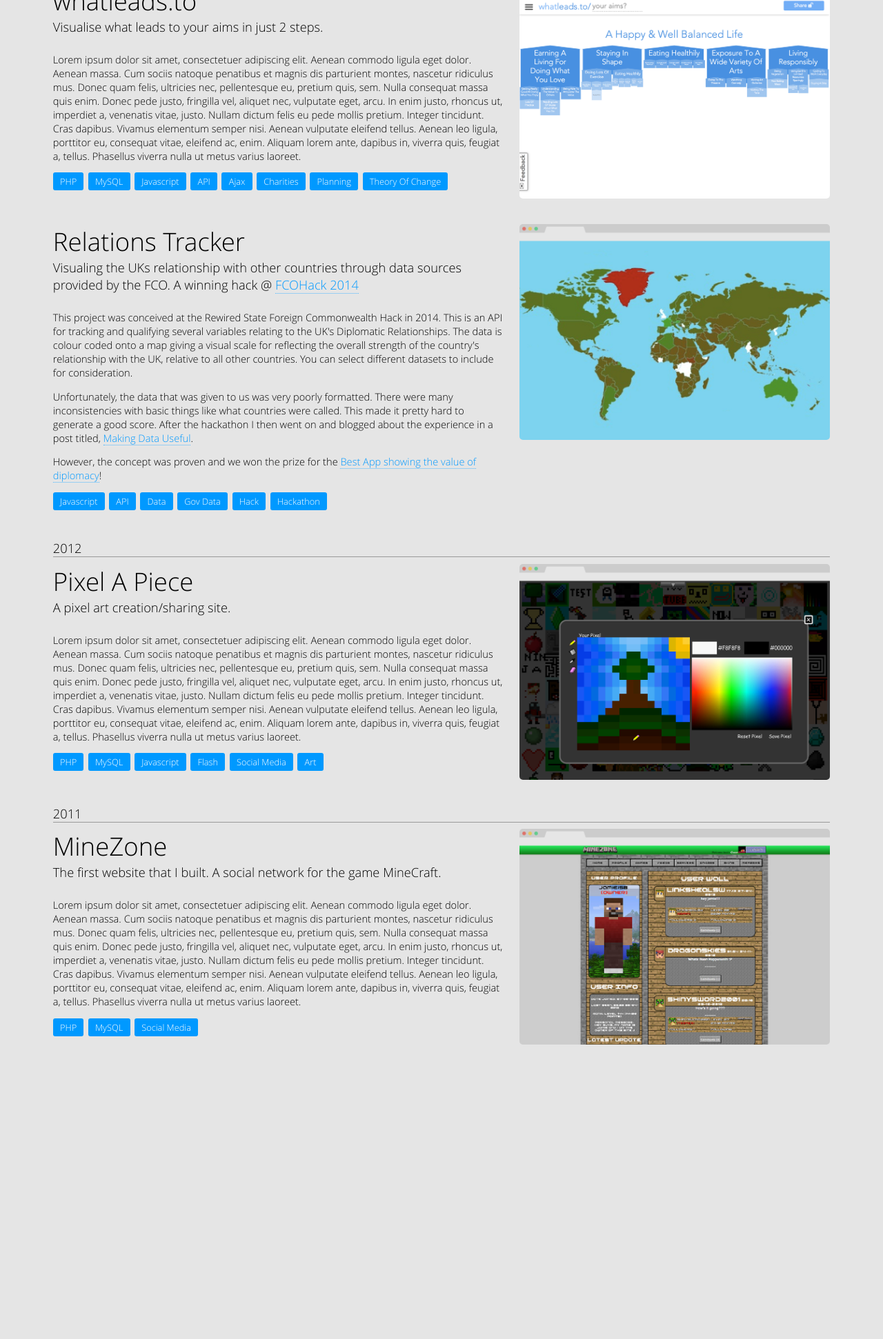
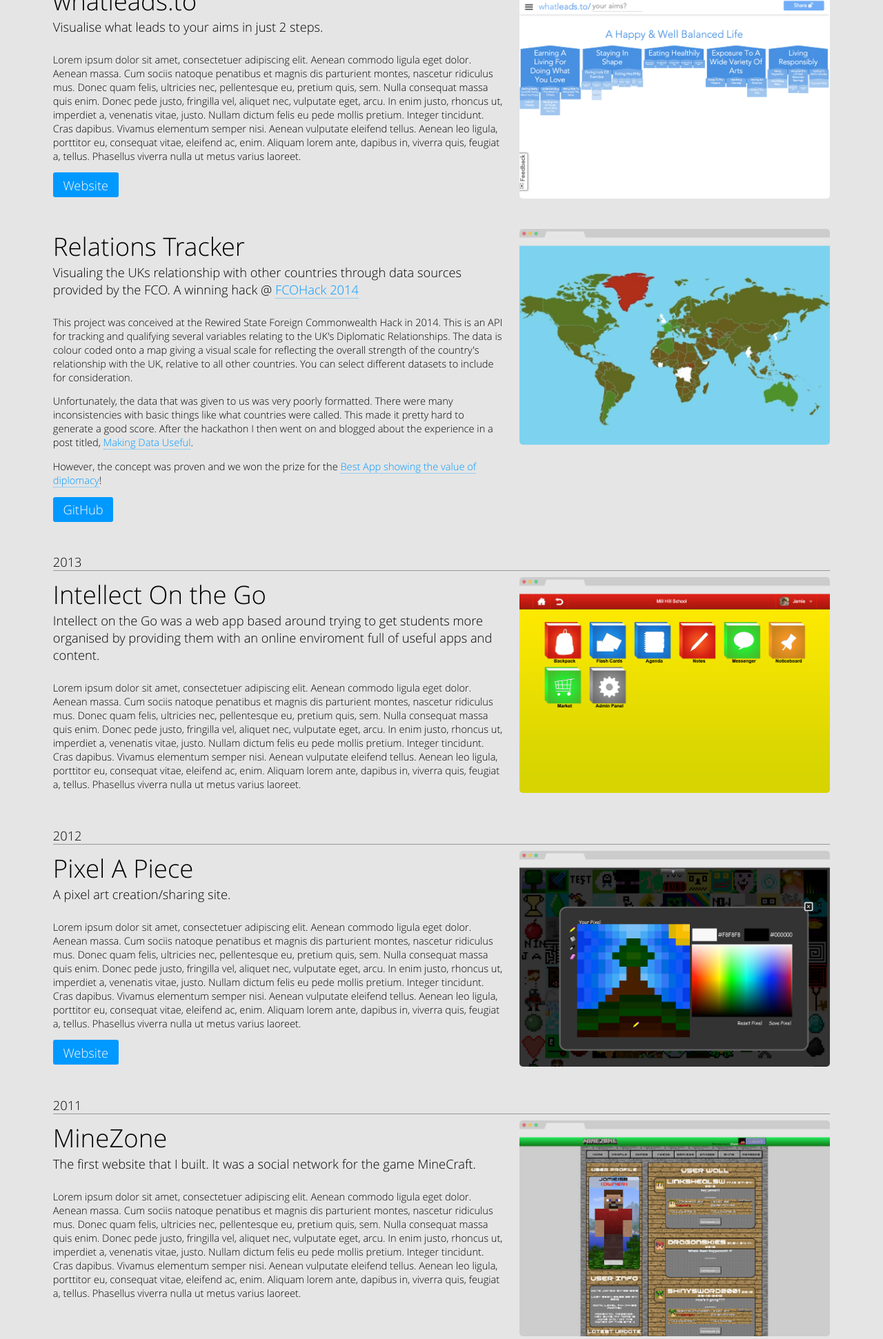
Before and after one commit to viralpickaxe/portfolio, a PHP site: page / in a window 1280 px wide. Shown: the part 810-2752 px from the top of the page at 69% size. Before the commit the page ends 2325 px from the top, so only its background shows below. Run offline with PHP 8.4, Linux system fonts and the light colour scheme.

Commit message:
Some updates

```diff
--- a/assets/css/elements/_base.scss
+++ b/assets/css/elements/_base.scss
@@ -125,7 +125,7 @@ main {
         padding-right: 1.5em;
         @media (max-width: 500px){padding-right:0;}
       }
-      .tags {
+      .links {
         ul {
           list-style-type: none;
           padding: 0;
@@ -133,12 +133,24 @@ main {
           li {
             background-color: $blue;
             float: left;
-            font-size: 0.7em;
+            font-size: 1em;
             padding: 0.3em 0.8em;
             color: $white;
             margin-right: 0.5em;
             margin-bottom: 0.5em;
             border-radius: 3px;
+            a {
+              color: $white;
+              border-bottom: 0;
+              cursor: pointer;
+              text-decoration: none;
+              &:hover {
+                color: $white;
+              }
+            }
+            &:hover {
+              background-color: $blue_active;
+            }
           }
         }
       }
--- a/index.html
+++ b/index.html
@@ -74,16 +74,9 @@
                 <h2>whatleads.to</h2>
                 <h4>Visualise what leads to your aims in just 2 steps.</h4>
                 <p>Lorem ipsum dolor sit amet, consectetuer adipiscing elit. Aenean commodo ligula eget dolor. Aenean massa. Cum sociis natoque penatibus et magnis dis parturient montes, nascetur ridiculus mus. Donec quam felis, ultricies nec, pellentesque eu, pretium quis, sem. Nulla consequat massa quis enim. Donec pede justo, fringilla vel, aliquet nec, vulputate eget, arcu. In enim justo, rhoncus ut, imperdiet a, venenatis vitae, justo. Nullam dictum felis eu pede mollis pretium. Integer tincidunt. Cras dapibus. Vivamus elementum semper nisi. Aenean vulputate eleifend tellus. Aenean leo ligula, porttitor eu, consequat vitae, eleifend ac, enim. Aliquam lorem ante, dapibus in, viverra quis, feugiat a, tellus. Phasellus viverra nulla ut metus varius laoreet.</p>
-                <div class="tags">
+                <div class="links">
                   <ul>
-                    <li>PHP</li>
-                    <li>MySQL</li>
-                    <li>Javascript</li>
-                    <li>API</li>
-                    <li>Ajax</li>
-                    <li>Charities</li>
-                    <li>Planning</li>
-                    <li>Theory Of Change</li>
+                    <li><a href="http://whatleads.to" target=_blank>Website</a></li>
                   </ul>
                 </div>
               </div>
@@ -96,18 +89,29 @@
                 <p>This project was conceived at the Rewired State Foreign Commonwealth Hack in 2014. This is an API for tracking and qualifying several variables relating to the UK's Diplomatic Relationships. The data is colour coded onto a map giving a visual scale for reflecting the overall strength of the country's relationship with the UK, relative to all other countries. You can select different datasets to include for consideration.</p>
                 <p>Unfortunately, the data that was given to us was very poorly formatted. There were many inconsistencies with basic things like what countries were called. This made it pretty hard to generate a good score. After the hackathon I then went on and blogged about the experience in a post titled, <a href="https://medium.com/words-by-causehub-io/making-data-useful-2851ac7a9335" target=_blank>Making Data Useful</a>.</p>
                 <p>However, the concept was proven and we won the prize for the <a href="http://hacks.rewiredstate.org/events/fcohack/relations-tracker" target=_blank>Best App showing the value of diplomacy</a>!</p>
-                <div class="tags">
+                <div class="links">
                   <ul>
-                    <li>Javascript</li>
-                    <li>API</li>
-                    <li>Data</li>
-                    <li>Gov Data</li>
-                    <li>Hack</li>
-                    <li>Hackathon</li>
+                    <li><a href="https://github.com/CauseHub/relations-tracker" target=_blank>GitHub</a></li>
                   </ul>
                 </div>
               </div>
               <img src="/assets/img/relationstracker.png" />
+            </div>
+          </div>
+        <div class="date">2013</div>
+          <div class="project-group">
+            <div class="project">
+              <div class="content">
+                <h2>Intellect On the Go</h2>
+                <h4>Intellect on the Go was a web app based around trying to get students more organised by providing them with an online enviroment full of useful apps and content.</h4>
+                <p>Lorem ipsum dolor sit amet, consectetuer adipiscing elit. Aenean commodo ligula eget dolor. Aenean massa. Cum sociis natoque penatibus et magnis dis parturient montes, nascetur ridiculus mus. Donec quam felis, ultricies nec, pellentesque eu, pretium quis, sem. Nulla consequat massa quis enim. Donec pede justo, fringilla vel, aliquet nec, vulputate eget, arcu. In enim justo, rhoncus ut, imperdiet a, venenatis vitae, justo. Nullam dictum felis eu pede mollis pretium. Integer tincidunt. Cras dapibus. Vivamus elementum semper nisi. Aenean vulputate eleifend tellus. Aenean leo ligula, porttitor eu, consequat vitae, eleifend ac, enim. Aliquam lorem ante, dapibus in, viverra quis, feugiat a, tellus. Phasellus viverra nulla ut metus varius laoreet.</p>
+                <div class="links">
+                  <ul>
+
+                  </ul>
+                </div>
+              </div>
+              <img src="/assets/img/intellectonthego.png" />
             </div>
           </div>
         <div class="date">2012</div>
@@ -117,14 +121,9 @@
                 <h2>Pixel A Piece</h2>
                 <h4>A pixel art creation/sharing site.</h4>
                 <p>Lorem ipsum dolor sit amet, consectetuer adipiscing elit. Aenean commodo ligula eget dolor. Aenean massa. Cum sociis natoque penatibus et magnis dis parturient montes, nascetur ridiculus mus. Donec quam felis, ultricies nec, pellentesque eu, pretium quis, sem. Nulla consequat massa quis enim. Donec pede justo, fringilla vel, aliquet nec, vulputate eget, arcu. In enim justo, rhoncus ut, imperdiet a, venenatis vitae, justo. Nullam dictum felis eu pede mollis pretium. Integer tincidunt. Cras dapibus. Vivamus elementum semper nisi. Aenean vulputate eleifend tellus. Aenean leo ligula, porttitor eu, consequat vitae, eleifend ac, enim. Aliquam lorem ante, dapibus in, viverra quis, feugiat a, tellus. Phasellus viverra nulla ut metus varius laoreet.</p>
-                <div class="tags">
+                <div class="links">
                   <ul>
-                    <li>PHP</li>
-                    <li>MySQL</li>
-                    <li>Javascript</li>
-                    <li>Flash</li>
-                    <li>Social Media</li>
-                    <li>Art</li>
+                    <li><a href="http://pixelapiece.com" target=_blank>Website</a></li>
                   </ul>
                 </div>
               </div>
@@ -136,13 +135,11 @@
             <div class="project">
               <div class="content">
                 <h2>MineZone</h2>
-                <h4>The first website that I built. A social network for the game MineCraft.</h4>
+                <h4>The first website that I built. It was a social network for the game MineCraft.</h4>
                 <p>Lorem ipsum dolor sit amet, consectetuer adipiscing elit. Aenean commodo ligula eget dolor. Aenean massa. Cum sociis natoque penatibus et magnis dis parturient montes, nascetur ridiculus mus. Donec quam felis, ultricies nec, pellentesque eu, pretium quis, sem. Nulla consequat massa quis enim. Donec pede justo, fringilla vel, aliquet nec, vulputate eget, arcu. In enim justo, rhoncus ut, imperdiet a, venenatis vitae, justo. Nullam dictum felis eu pede mollis pretium. Integer tincidunt. Cras dapibus. Vivamus elementum semper nisi. Aenean vulputate eleifend tellus. Aenean leo ligula, porttitor eu, consequat vitae, eleifend ac, enim. Aliquam lorem ante, dapibus in, viverra quis, feugiat a, tellus. Phasellus viverra nulla ut metus varius laoreet.</p>
-                <div class="tags">
+                <div class="links">
                   <ul>
-                    <li>PHP</li>
-                    <li>MySQL</li>
-                    <li>Social Media</li>
+
                   </ul>
                 </div>
               </div>
```
Also changed, not shown: assets/css/style.css, assets/img/intellectonthego.png (added).
